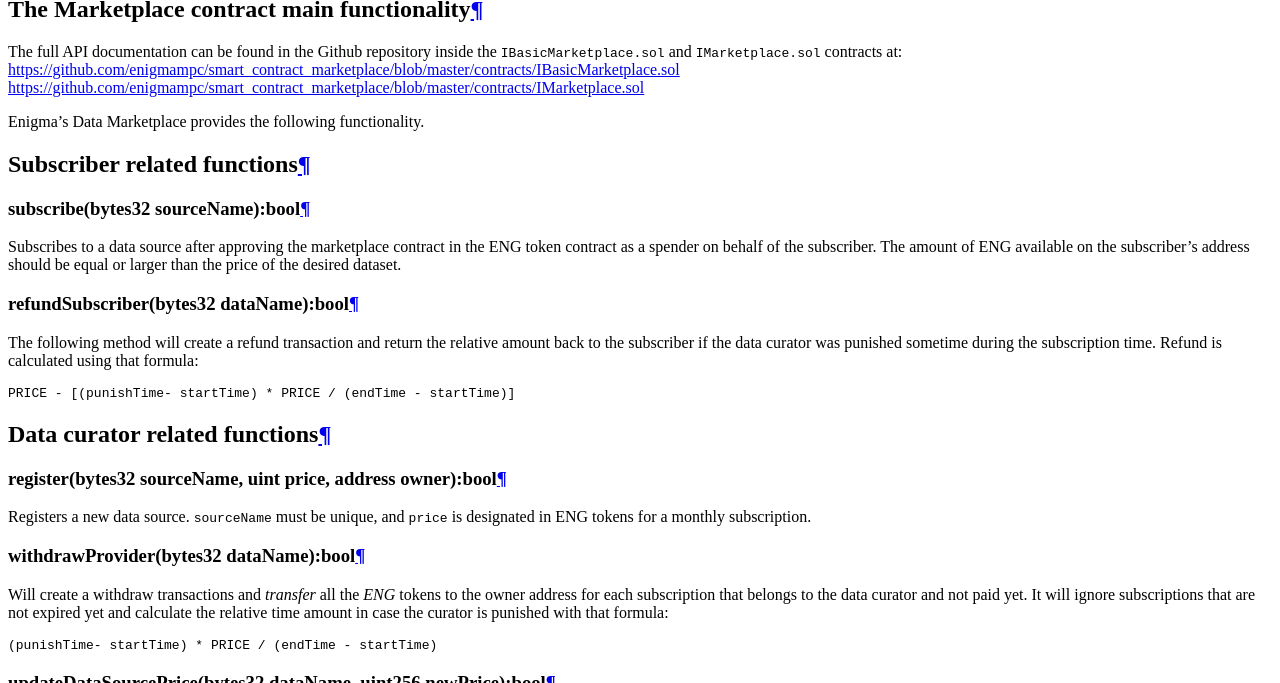
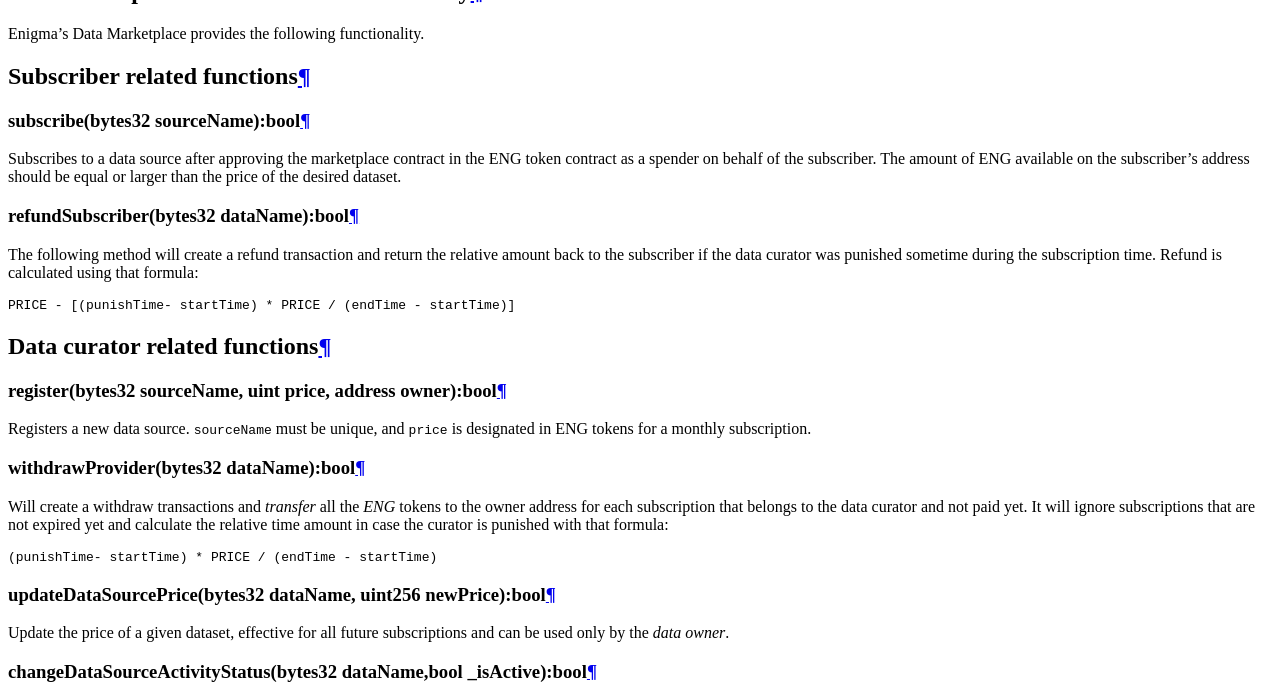
Before and after one commit to scrtlabs/marketplace, a Sphinx documentation site: the page built from docs/source/smart-contract.rst, in a window 1280 px wide and 900 px high, scrolled down 2557 px, cut to the strip 217-900 px from the top of the window. Built offline with Sphinx 7.4.7 and the Read the Docs theme 2.0.0, drawn with Linux system fonts in a browser that asks for light colours; some of the changed text lies outside the part shown.

Commit message:
MAINT: commenting out links to smart contract source code

```diff
--- a/docs/source/smart-contract.rst
+++ b/docs/source/smart-contract.rst
@@ -87,10 +87,10 @@
 The Marketplace contract main functionality
 ~~~~~~~~~~~~~~~~~~~~~~~~~~~~~~~~~~~~~~~~~~~
 
-The full API documentation can be found in the Github repository inside the
-``IBasicMarketplace.sol`` and ``IMarketplace.sol`` contracts at:
-`<https://github.com/enigmampc/smart_contract_marketplace/blob/master/contracts/IBasicMarketplace.sol>`_
-`<https://github.com/enigmampc/smart_contract_marketplace/blob/master/contracts/IMarketplace.sol>`_
+.. The full API documentation can be found in the Github repository inside the
+.. ``IBasicMarketplace.sol`` and ``IMarketplace.sol`` contracts at:
+.. `<https://github.com/enigmampc/smart_contract_marketplace/blob/master/contracts/IBasicMarketplace.sol>`_
+.. `<https://github.com/enigmampc/smart_contract_marketplace/blob/master/contracts/IMarketplace.sol>`_
 
 Enigma's Data Marketplace provides the following functionality.
 
@@ -322,8 +322,8 @@
 	@param newStatus true = active, false = not active (cannot be sold)
 
 
-Source code
-~~~~~~~~~~~
+.. Source code
+.. ~~~~~~~~~~~
 
-The soure code for the smart contract is available at:
-`<https://github.com/enigmampc/smart_contract_marketplace/blob/master/contracts/Marketplace.sol>`_
+.. The soure code for the smart contract is available at:
+.. `<https://github.com/enigmampc/smart_contract_marketplace/blob/master/contracts/Marketplace.sol>`_
```
